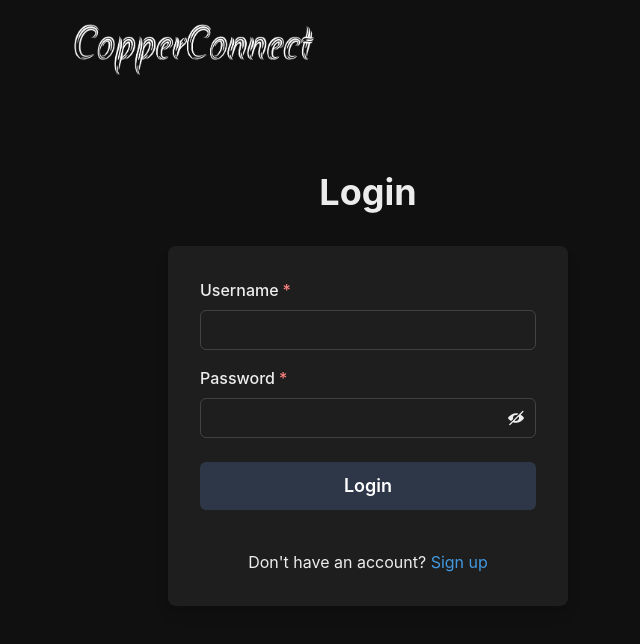
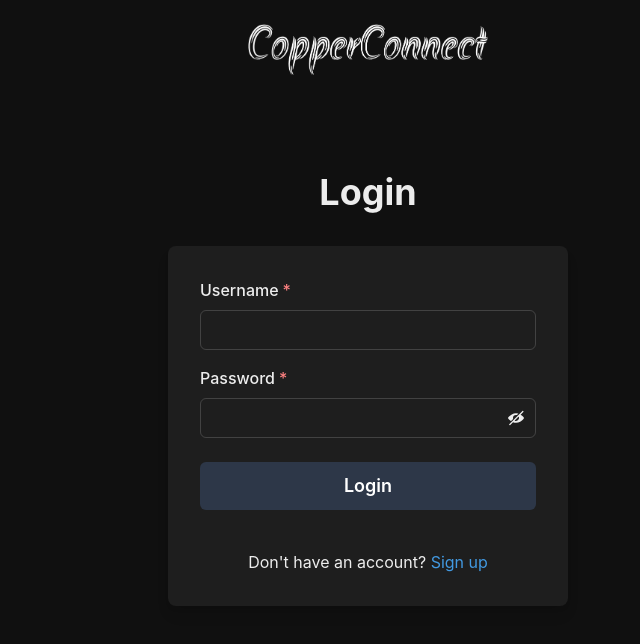
Before and after one commit to junnyboy28/FullnFinalCC, a React (Vite) app in the folder frontend/: page /auth in a window 1280 px wide. Shown: the top 644 px of the page, without its empty margins (272-912 px from the left). Built offline with nearby package versions, Linux system fonts and the light colour scheme; no server answers.

Commit message:
Update Header.jsx

```diff
--- a/frontend/src/components/Header.jsx
+++ b/frontend/src/components/Header.jsx
@@ -1,4 +1,4 @@
-import { Button, Flex, Image, Link, useColorMode } from "@chakra-ui/react";
+import { Button, Flex, Image, Link, useColorMode, Box } from "@chakra-ui/react";
 import { useRecoilValue, useSetRecoilState } from "recoil";
 import userAtom from "../atoms/userAtom";
 import { AiFillHome } from "react-icons/ai";
@@ -29,13 +29,17 @@ const Header = () => {
 				</Link>
 			)} */}
 
+<Box display="flex" justifyContent="center" alignItems="center" w="100%">
   <Image
     cursor={"pointer"}
-				alt='logo'
+    alt="logo"
     w={60}
     src={colorMode === "dark" ? "/light-logo.png" : "/dark-logo.png"}
     onClick={toggleColorMode}
   />
+</Box>
+
+
 
 			{user && (
 				<Flex alignItems={"center"} gap={4}>
```
Lines whose indentation alone changed are shown as unchanged.
